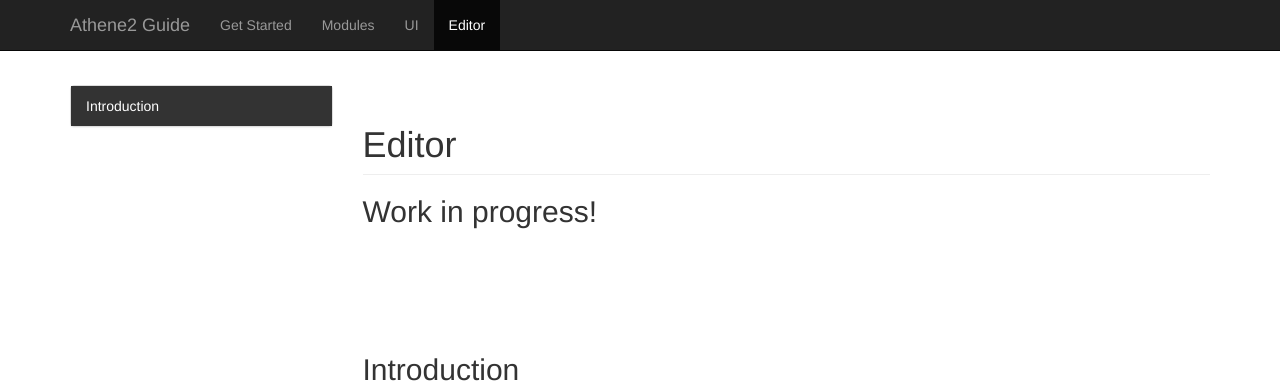
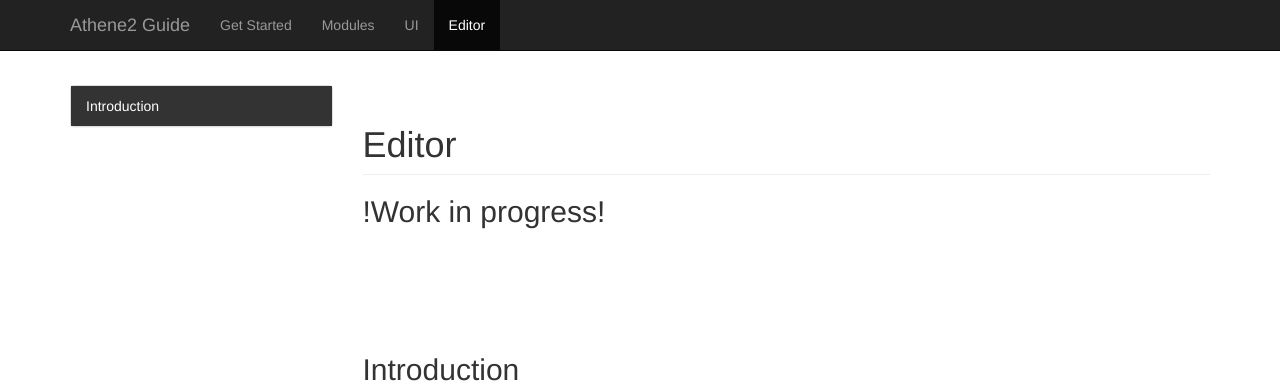
Before and after one commit to serlo-org/athene2-guide, a Jekyll site: the page built from editor/index.html, in a window 1280 px wide and 1205 px high. Shown: the top 390 px of the window. Built offline with Jekyll 4.4.1, drawn with Linux system fonts in a browser that asks for light colours; nearby versions of some CDN libraries; Markdown is read by kramdown in place of the engine named in the settings.

```diff
--- a/editor/index.html
+++ b/editor/index.html
@@ -7,6 +7,6 @@ mainNavWeight: 4
 ---
 
 <h1 id="{{ page.anchor }}" class="page-header">{{ page.title }}</h1>
-<h2>Work in progress!</h2>
+<h2>!Work in progress!</h2>
 
 {% include one-page-content.html %}
```
